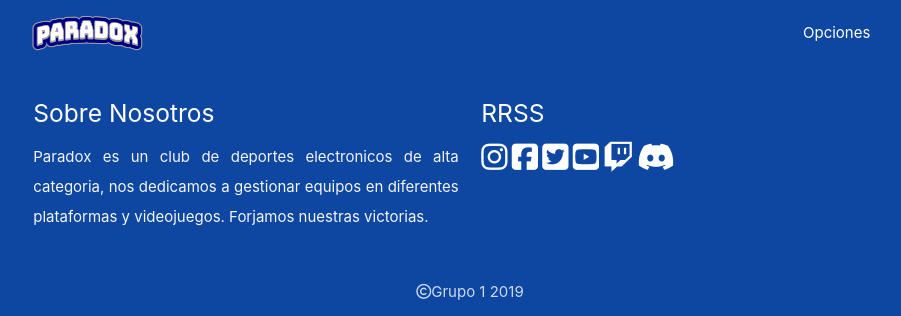
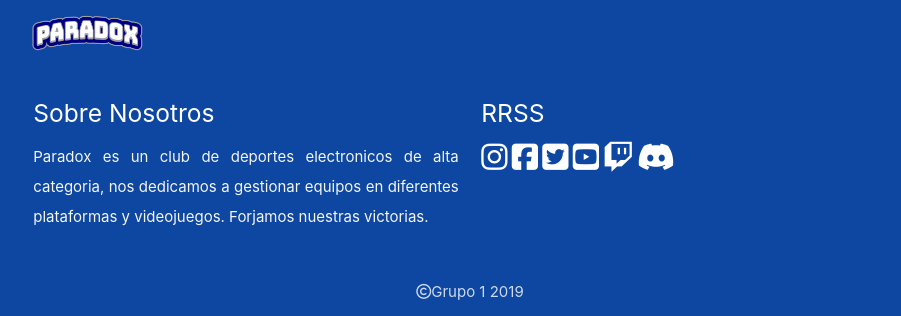
Before and after one commit to deathbladebass/RETO4, a PHP site: page /view/perfil.html in a window 1280 px wide. Shown: the top 316 px of the page, without its empty margins (170-1071 px from the left). Run offline with PHP 8.4, Linux system fonts and the light colour scheme; some libraries are stand-ins or nearby versions.

Commit message:
perfil terminado

```diff
--- a/view/css/style.css
+++ b/view/css/style.css
@@ -1,5 +1,5 @@
 /* --------- 			index.html 			------------ */
-nav ul a,
+nav ul
 nav .brand-logo {
   color: #444;
 }
@@ -219,7 +219,7 @@ html,body{
 
 }
 a{
-  text-decoration:none
+  text-decoration:none;
 }
 #header{
   position:relative;
--- a/view/js/perfil.js
+++ b/view/js/perfil.js
@@ -50,7 +50,18 @@ $(document).on("ready", function () {
    </div>
  </div>`
             );
+            //Hace que el dropdown de opciones se despliegue
+            document.addEventListener('DOMContentLoaded', function () {
+                var elems = document.querySelectorAll('.dropdown-trigger');
+                var instances = M.Dropdown.init(elems, options);
+            });
+            // Or with jQuery
+            $('.dropdown-trigger').dropdown();
+
             $('.modal').modal();
+
+
+
             $(".editInput").on("click", function () {
 
                 if ($(this).val() != "") {
--- a/view/perfil.html
+++ b/view/perfil.html
@@ -19,30 +19,8 @@
 
     <nav class="blue darken-4" role="navigation">
         <div class="nav-wrapper container ">
-          <a id="logo-container" href="index.html" class="brand-logo"><img src="img/paradox.png" width="130px"></a>
-          <ul class="right hide-on-med-and-down">
-          <li class="loginNav ">
+          <a id="logo-container" href="../index.html" class="brand-logo"><img src="img/paradox.png" width="130px"></a>
 
-          </li>
-          <li class="registerNav">
-
-          </li>
-
-            <li>
-            <a class="white-text dropdown-trigger waves-effect waves-light " href="#" data-target='dropdown1'>Opciones</a>
-            </li>
-            </ul>
-            <!-- Dropdown Menu -->
-            <ul id='dropdown1' class='dropdown-content'>
-                <li><a href="jugadoresCategorias.html">Datos de los equipos</a></li>
-                <li><a href="contacto.html">Sugerencias</a></li>
-                <li class="adminNav">
-
-                </li>
-                <li class="logOutNav">
-
-                </li>
-              </ul>
 
           <ul id="nav-mobile" class="sidenav">
               <div width="100%" class="center-align blue darken-4">  <img src="img/paradox.png" width="130px"></div>
```
Also changed, not shown: view/js/index.js (+1 -6 lines).
